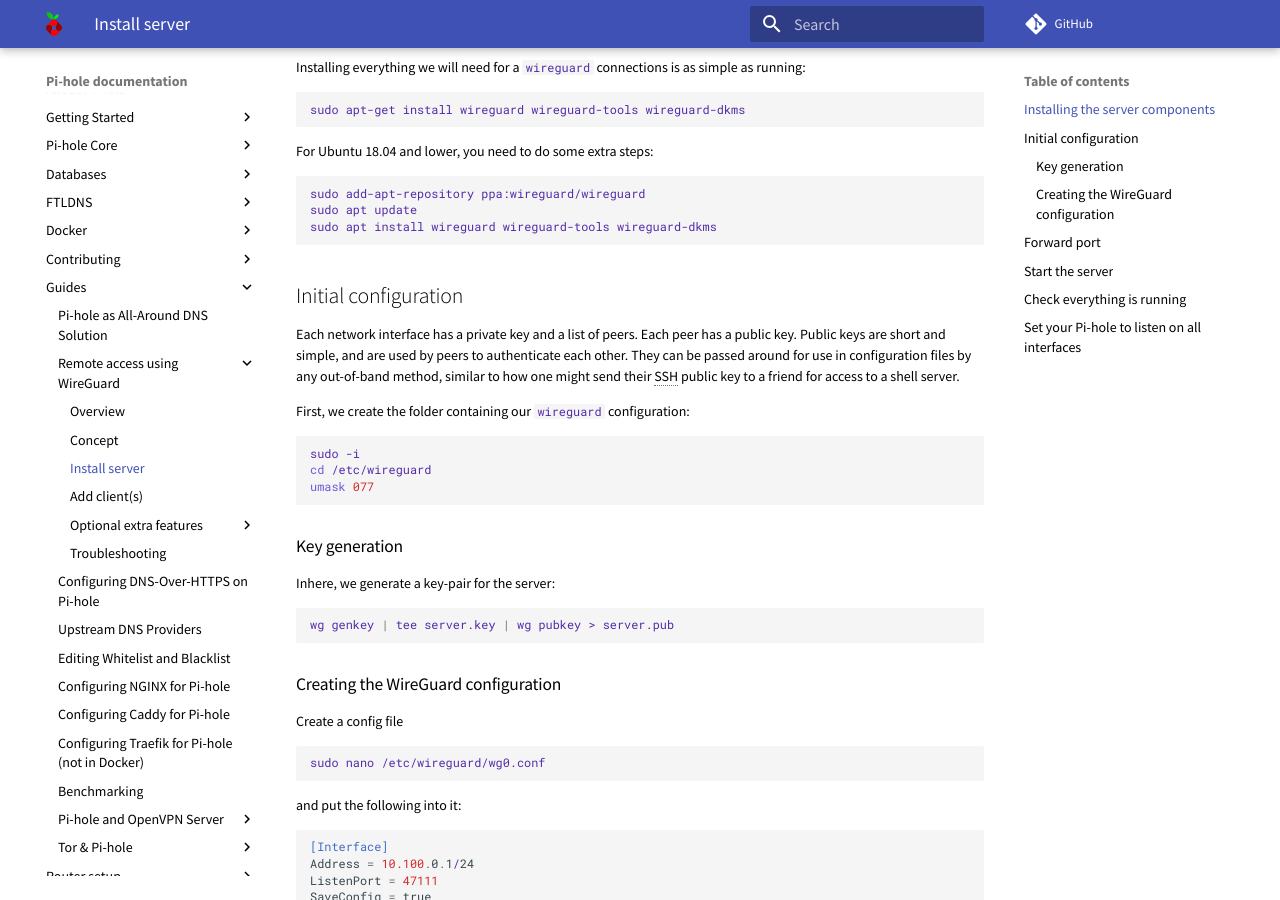
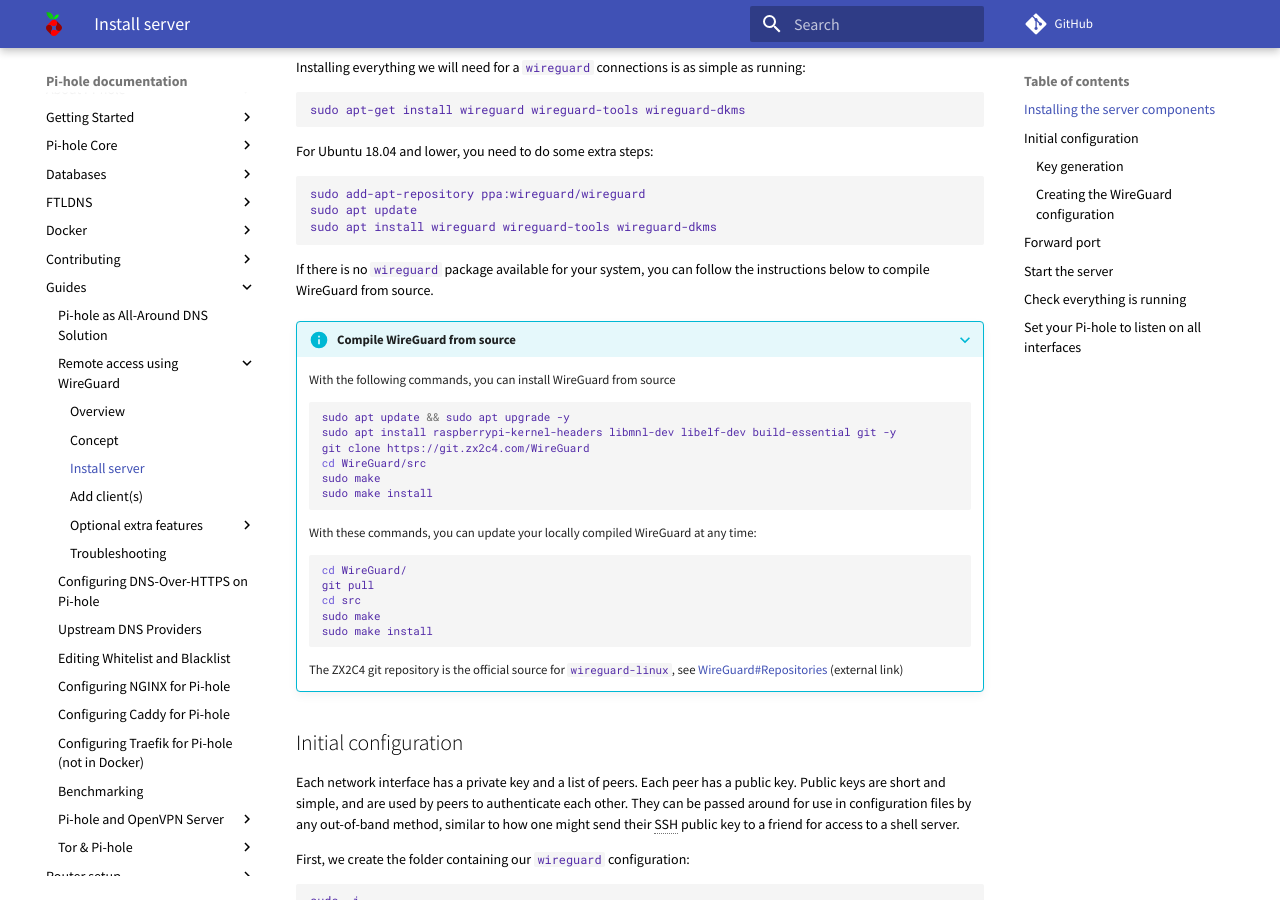
Before and after one commit to pi-hole/docs, an MkDocs documentation site: the page built from docs/guides/wireguard/server.md, in a window 1280 px wide and 900 px high, scrolled down 324 px. Built offline with MkDocs 1.6.1 and Material for MkDocs 9.7.7, drawn with Linux system fonts in a browser that asks for light colours; comment, search, counter and statistics services are not loaded.

Commit message:
Add instructions how to compile WireGuard from source
Signed-off-by: DL6ER <dl6er@dl6er.de>

````diff
--- a/docs/guides/wireguard/server.md
+++ b/docs/guides/wireguard/server.md
@@ -22,6 +22,35 @@
 sudo apt update
 sudo apt install wireguard wireguard-tools wireguard-dkms
 ```
+
+If there is no `wireguard` package available for your system, you can follow the instructions below to compile WireGuard from source.
+
+<!-- markdownlint-disable code-block-style -->
+???+ info "Compile WireGuard from source"
+
+    With the following commands, you can install WireGuard from source
+
+    ``` bash
+    sudo apt update && sudo apt upgrade -y
+    sudo apt install raspberrypi-kernel-headers libmnl-dev libelf-dev build-essential git -y
+    git clone https://git.zx2c4.com/WireGuard
+    cd WireGuard/src
+    sudo make
+    sudo make install
+    ```
+
+    With these commands, you can update your locally compiled WireGuard at any time:
+
+    ``` bash
+    cd WireGuard/
+    git pull
+    cd src
+    sudo make
+    sudo make install
+    ```
+
+    The ZX2C4 git repository is the official source for `wireguard-linux`, see [WireGuard#Repositories](https://www.wireguard.com/repositories/) (external link)
+<!-- markdownlint-enable code-block-style -->
 
 ## Initial configuration
 
````
